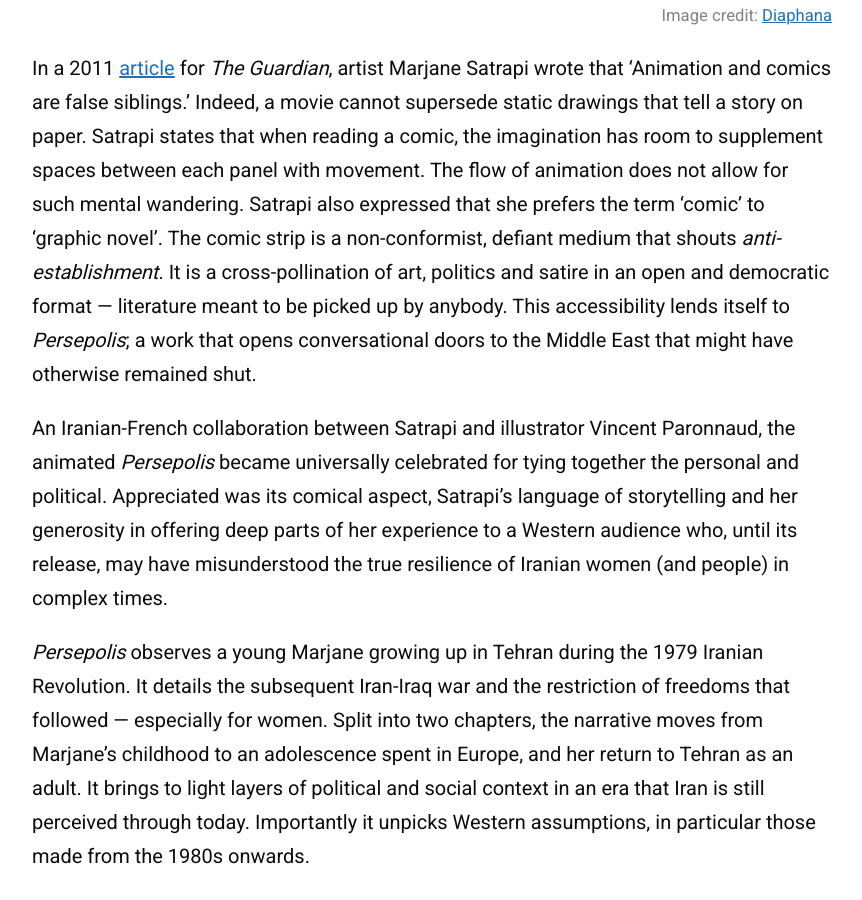
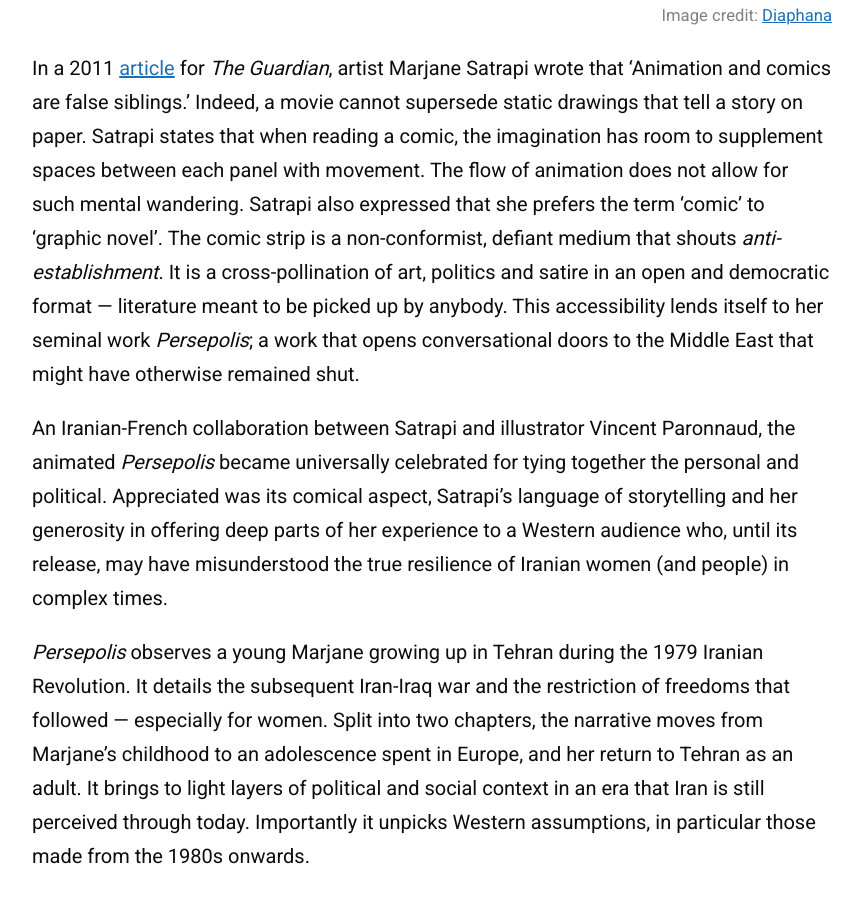
Before and after one commit to zoeurl/zoedowney.github.io, a Jekyll site: the page built from _posts/2023-08-10-persepolis.md, in a window 1280 px wide and 900 px high, scrolled down 723 px. Shown: the whole window, without its empty margins (208-1070 px from the left). Built offline with Jekyll 4.4.1, drawn with Linux system fonts in a browser that asks for light colours.

Commit message:
Update 2023-08-10-persepolis.md

```diff
--- a/_posts/2023-08-10-persepolis.md
+++ b/_posts/2023-08-10-persepolis.md
@@ -8,7 +8,7 @@
 image-alt-text: "An animated Marjane sits on the floor in her apartment, smoking, her head is bowed and her eyes closed"
 ---
 
-In a 2011 [article](https://www.theguardian.com/film/2011/jun/16/how-to-film-a-graphic-novel) for _The Guardian_, artist Marjane Satrapi wrote that ‘Animation and comics are false siblings.’ Indeed, a movie cannot supersede static drawings that tell a story on paper. Satrapi states that when reading a comic, the imagination has room to supplement spaces between each panel with movement. The flow of animation does not allow for such mental wandering. Satrapi also expressed that she prefers the term ‘comic’ to ‘graphic novel’. The comic strip is a non-conformist, defiant medium that shouts _anti-establishment_. It is a cross-pollination of art, politics and satire in an open and democratic format — literature meant to be picked up by anybody. This accessibility lends itself to _Persepolis_; a work that opens conversational doors to the Middle East that might have otherwise remained shut.
+In a 2011 [article](https://www.theguardian.com/film/2011/jun/16/how-to-film-a-graphic-novel) for _The Guardian_, artist Marjane Satrapi wrote that ‘Animation and comics are false siblings.’ Indeed, a movie cannot supersede static drawings that tell a story on paper. Satrapi states that when reading a comic, the imagination has room to supplement spaces between each panel with movement. The flow of animation does not allow for such mental wandering. Satrapi also expressed that she prefers the term ‘comic’ to ‘graphic novel’. The comic strip is a non-conformist, defiant medium that shouts _anti-establishment_. It is a cross-pollination of art, politics and satire in an open and democratic format — literature meant to be picked up by anybody. This accessibility lends itself to her seminal work _Persepolis_; a work that opens conversational doors to the Middle East that might have otherwise remained shut.
 
 An Iranian-French collaboration between Satrapi and illustrator Vincent Paronnaud, the animated _Persepolis_ became universally celebrated for tying together the personal and political. Appreciated was its comical aspect, Satrapi’s language of storytelling and her generosity in offering deep parts of her experience to a Western audience who, until its release, may have misunderstood the true resilience of Iranian women (and people) in complex times.
 
```
